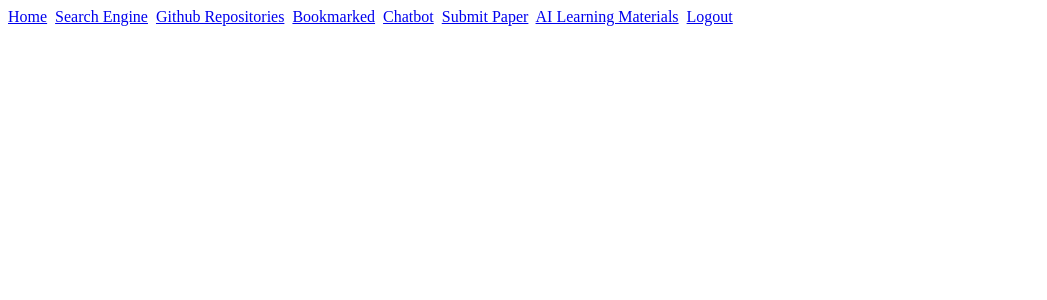
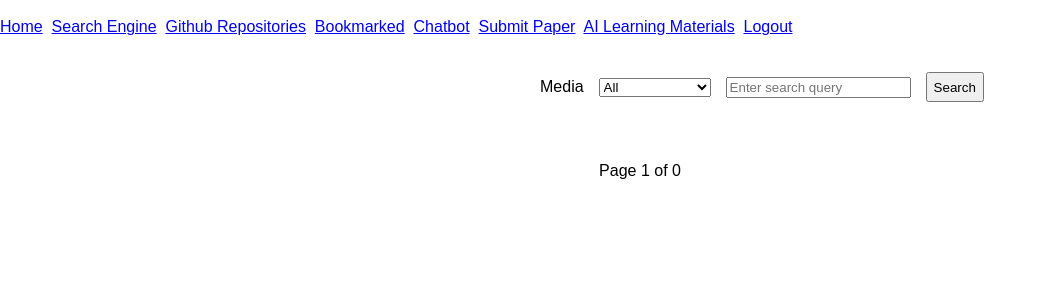
Before and after one commit to Castellanos02/CS256_HW1, a Flask app: page /search_engine in a window 1280 px wide. Shown: the top 300 px of the page, without its empty margins (0-1047 px from the left). Run offline with Flask 3, Linux system fonts and the light colour scheme.

Commit message:
Added search page

```diff
--- a/app.py
+++ b/app.py
@@ -3,6 +3,9 @@
 import os
 from dotenv import load_dotenv
 import csv
+from sqlalchemy.dialects.postgresql import UUID
+import uuid
+from openai import OpenAI
 
 app = Flask(__name__)
 app.config['SECRET_KEY'] = os.urandom(24)
@@ -14,83 +17,99 @@
 db = SQLAlchemy(app)
 
 class User(db.Model):
-    id = db.Column(db.Integer, primary_key = True)
+    id = db.Column(UUID(as_uuid=True), primary_key = True, default=uuid.uuid4)
     user_name = db.Column(db.String(100),unique=True, nullable = False)
     password = db.Column(db.String(100), nullable = False)
     email = db.Column(db.String(100), unique=True, nullable=False)
     access = db.Column(db.Integer, nullable=False)
 
 class githubdb(db.Model):
-    id = db.Column(db.Integer, primary_key = True)
+    id = db.Column(UUID(as_uuid=True), primary_key = True, default=uuid.uuid4)
     name = db.Column(db.String(100), nullable = False)
     description = db.Column(db.String(200), nullable = False)
     stars = db.Column(db.Integer, nullable=False)
     link = db.Column(db.String(200), nullable=False)
+    mediaType = db.Column(db.String(100), nullable = False)
 
 class arxiv(db.Model):
-    id = db.Column(db.Integer, primary_key = True)
+    id = db.Column(UUID(as_uuid=True), primary_key = True, default=uuid.uuid4)
     name = db.Column(db.String(100), nullable = False)
     description = db.Column(db.String(200), nullable = False)
     author = db.Column(db.String(100), nullable=False)
     link = db.Column(db.String(200), nullable=False)
+    mediaType = db.Column(db.String(100), nullable = False)
 
 class papersWithCode(db.Model):
-    id = db.Column(db.Integer, primary_key = True)
+    id = db.Column(UUID(as_uuid=True), primary_key = True, default=uuid.uuid4)
     name = db.Column(db.String(100), nullable = False)
     description = db.Column(db.String(200), nullable = False)
     author = db.Column(db.String(100), nullable=False)
     link = db.Column(db.String(200), nullable=False)
+    mediaType = db.Column(db.String(100), nullable = False)
 
 class coursera(db.Model):
-    id = db.Column(db.Integer, primary_key = True)
+    id = db.Column(UUID(as_uuid=True), primary_key = True, default=uuid.uuid4)
     name = db.Column(db.String(100), nullable = False)
     author = db.Column(db.String(100), nullable=False)
     link = db.Column(db.String(200), nullable=False)
     stars = db.Column(db.Float, nullable=False)
+    mediaType = db.Column(db.String(100), nullable = False)
     #image = db.Column(db.Integer, nullable=False)
     #skills = db.Column(db.String(100), nullable = False)
 
 class blogs(db.Model):
-    id = db.Column(db.Integer, primary_key = True)
+    id = db.Column(UUID(as_uuid=True), primary_key = True, default=uuid.uuid4)
     name = db.Column(db.String(100), nullable = False)
     author = db.Column(db.String(100), nullable=False)
     link = db.Column(db.String(200), nullable=False)
+    mediaType = db.Column(db.String(100), nullable = False)
     #image = db.Column(db.Integer, nullable=False)
 
 class openAi(db.Model):
-    id = db.Column(db.Integer, primary_key = True)
+    id = db.Column(UUID(as_uuid=True), primary_key = True, default=uuid.uuid4)
     name = db.Column(db.String(100), nullable = False)
     link = db.Column(db.String(200), nullable=False)
+    mediaType = db.Column(db.String(100), nullable = False)
     #image = db.Column(db.Integer, nullable=False)
 
 class googleScholar(db.Model):
-    id = db.Column(db.Integer, primary_key = True)
+    id = db.Column(UUID(as_uuid=True), primary_key = True, default=uuid.uuid4)
     name = db.Column(db.String(100), nullable = False)
     author = db.Column(db.String(100), nullable=False)
     link = db.Column(db.String(200), nullable=False)
     description = db.Column(db.String(200), nullable = False)
+    mediaType = db.Column(db.String(100), nullable = False)
 
 class fastAi(db.Model):
-    id = db.Column(db.Integer, primary_key = True)
+    id = db.Column(UUID(as_uuid=True), primary_key = True, default=uuid.uuid4)
     name = db.Column(db.String(100), nullable = False)
     author = db.Column(db.String(100), nullable=False)
     link = db.Column(db.String(200), nullable=False)
     description = db.Column(db.String(200), nullable = False)
+    mediaType = db.Column(db.String(100), nullable = False)
     #image = db.Column(db.Integer, nullable=False)
 
 class udacity(db.Model):
-    id = db.Column(db.Integer, primary_key = True)
+    id = db.Column(UUID(as_uuid=True), primary_key = True, default=uuid.uuid4)
     name = db.Column(db.String(100), nullable = False)
     link = db.Column(db.String(200), nullable=False)
     stars = db.Column(db.Float, nullable=True)
+    mediaType = db.Column(db.String(100), nullable = False)
     #image = db.Column(db.Integer, nullable=False)
 
 class documentation(db.Model):
-    id = db.Column(db.Integer, primary_key = True)
+    id = db.Column(UUID(as_uuid=True), primary_key = True, default=uuid.uuid4)
     name = db.Column(db.String(100), nullable = False)
     author = db.Column(db.String(100), nullable=False)
     link = db.Column(db.String(200), nullable=False)
     mediaType = db.Column(db.String(100), nullable=False)
+
+class allMedia(db.Model):
+    id = db.Column(UUID(as_uuid=True), primary_key = True, default=uuid.uuid4)
+    mediaId = db.Column(UUID(as_uuid=True))
+    mediaType = db.Column(db.String(100), nullable = False)
+    name = db.Column(db.String(100), nullable = False)
+    table = db.Column(db.String(100), nullable = False)
 
 with app.app_context():
     db.create_all()
@@ -111,9 +130,14 @@
                 if skipHeader:
                     skipHeader = 0
                     continue
-                arxiv_entry = arxiv(name=line[3],description=line[5],author=line[4],link=line[2])
+                arxiv_entry = arxiv(name=line[3],description=line[5],author=line[4],link=line[2], mediaType='Research')
                 db.session.add(arxiv_entry)
                 db.session.commit()
+        arxivEntries = db.session.query(arxiv).all()
+        for i in arxivEntries:
+            media_entry = allMedia(mediaId=i.id, mediaType="Research", name=i.name, table='arxiv')
+            db.session.add(media_entry)
+            db.session.commit()
 
         with open('csvFiles/blogs.csv', 'r', encoding='utf-8') as f:
             csvFile = csv.reader(f)
@@ -122,9 +146,14 @@
                 if skipHeader:
                     skipHeader = 0
                     continue
-                blog_entry = blogs(name=line[4],author=line[5],link=line[2])
+                blog_entry = blogs(name=line[4],author=line[5],link=line[2], mediaType='Blog')
                 db.session.add(blog_entry)
                 db.session.commit()
+        blogsEntries = db.session.query(blogs).all()
+        for i in blogsEntries:
+            media_entry = allMedia(mediaId=i.id, mediaType="Blogs", name=i.name, table='blogs')
+            db.session.add(media_entry)
+            db.session.commit()
 
         with open('csvFiles/coursera.csv', 'r', encoding='utf-8') as f:
             csvFile = csv.reader(f)
@@ -133,9 +162,14 @@
                 if skipHeader:
                     skipHeader = 0
                     continue
-                coursera_entry = coursera(name=line[4],author=line[5],link=line[3],stars=float(line[7]))
+                coursera_entry = coursera(name=line[4],author=line[5],link=line[3],stars=float(line[7]), mediaType='Course')
                 db.session.add(coursera_entry)
                 db.session.commit()
+        courseraEntries = db.session.query(coursera).all()
+        for i in courseraEntries:
+            media_entry = allMedia(mediaId=i.id, mediaType="Course", name=i.name, table='coursera')
+            db.session.add(media_entry)
+            db.session.commit()
 
         with open('csvFiles/documentation.csv', 'r', encoding='utf-8') as f:
             csvFile = csv.reader(f)
@@ -147,6 +181,11 @@
                 doc_entry = documentation(name=line[3],author=line[4],link=line[2],mediaType=line[5])
                 db.session.add(doc_entry)
                 db.session.commit()
+        docEntries = db.session.query(documentation).all()
+        for i in docEntries:
+            media_entry = allMedia(mediaId=i.id, mediaType="Documentation", name=i.name, table='documentation')
+            db.session.add(media_entry)
+            db.session.commit()
 
         with open('csvFiles/fastai.csv', 'r', encoding='utf-8') as f:
             csvFile = csv.reader(f)
@@ -155,9 +194,14 @@
                 if skipHeader:
                     skipHeader = 0
                     continue
-                fastai_entry = fastAi(name=line[4],author=line[5],link=line[2],description=line[6])
+                fastai_entry = fastAi(name=line[4],author=line[5],link=line[2],description=line[6], mediaType='Blog')
                 db.session.add(fastai_entry)
                 db.session.commit()
+        fastEntries = db.session.query(fastAi).all()
+        for i in docEntries:
+            media_entry = allMedia(mediaId=i.id, mediaType="Blogs", name=i.name, table='fastAi')
+            db.session.add(media_entry)
+            db.session.commit()
 
         with open('csvFiles/github.csv', 'r', encoding='utf-8') as f:
             csvFile = csv.reader(f)
@@ -166,9 +210,14 @@
                 if skipHeader:
                     skipHeader = 0
                     continue
-                github_entry = githubdb(name=line[3],link=line[2],description=line[4],stars=int(line[5]))
+                github_entry = githubdb(name=line[3],link=line[2],description=line[4],stars=int(line[5]), mediaType='Github Repo')
                 db.session.add(github_entry)
                 db.session.commit()
+        githubEntries = db.session.query(githubdb).all()
+        for i in githubEntries:
+            media_entry = allMedia(mediaId=i.id, mediaType="Github Repo", name=i.name, table='github')
+            db.session.add(media_entry)
+            db.session.commit()
 
         with open('csvFiles/googlescholar.csv', 'r', encoding='utf-8') as f:
             csvFile = csv.reader(f)
@@ -177,9 +226,14 @@
                 if skipHeader:
                     skipHeader = 0
                     continue
-                google_entry = googleScholar(name=line[3],link=line[2],description=line[5],author=line[4])
+                google_entry = googleScholar(name=line[3],link=line[2],description=line[5],author=line[4], mediaType='Research')
                 db.session.add(google_entry)
                 db.session.commit()
+        googleEntries = db.session.query(googleScholar).all()
+        for i in googleEntries:
+            media_entry = allMedia(mediaId=i.id, mediaType="Research", name=i.name, table='googleScholar')
+            db.session.add(media_entry)
+            db.session.commit()
 
         with open('csvFiles/openai.csv', 'r', encoding='utf-8') as f:
             csvFile = csv.reader(f)
@@ -188,9 +242,14 @@
                 if skipHeader:
                     skipHeader = 0
                     continue
-                openai_entry = openAi(name=line[4],link=line[2])
+                openai_entry = openAi(name=line[4],link=line[2], mediaType='Blog')
                 db.session.add(openai_entry)
                 db.session.commit()
+        openEntries = db.session.query(openAi).all()
+        for i in openEntries:
+            media_entry = allMedia(mediaId=i.id, mediaType="Blogs", name=i.name, table='openAi')
+            db.session.add(media_entry)
+            db.session.commit()
 
         with open('csvFiles/papersWithCode.csv', 'r', encoding='utf-8') as f:
             csvFile = csv.reader(f)
@@ -199,9 +258,14 @@
                 if skipHeader:
                     skipHeader = 0
                     continue
-                papers_entry = papersWithCode(name=line[3],link=line[2],description=line[5],author=line[4])
+                papers_entry = papersWithCode(name=line[3],link=line[2],description=line[5],author=line[4], mediaType='Research')
                 db.session.add(papers_entry)
                 db.session.commit()
+        papersEntries = db.session.query(papersWithCode).all()
+        for i in papersEntries:
+            media_entry = allMedia(mediaId=i.id, mediaType="Research", name=i.name, table='papersWithCode')
+            db.session.add(media_entry)
+            db.session.commit()
 
         with open('csvFiles/udacity.csv', 'r', encoding='utf-8') as f:
             csvFile = csv.reader(f)
@@ -215,9 +279,14 @@
                     star = float(line[5])
                 else:
                     star = None
-                udacity_entry = udacity(name=line[4],link=line[2],stars=star)
+                udacity_entry = udacity(name=line[4],link=line[2],stars=star, mediaType='Course')
                 db.session.add(udacity_entry)
                 db.session.commit()
+        udacityEntries = db.session.query(udacity).all()
+        for i in udacityEntries:
+            media_entry = allMedia(mediaId=i.id, mediaType="Course", name=i.name, table='udacity')
+            db.session.add(media_entry)
+            db.session.commit()
 
 @app.route('/', methods=['GET', 'POST'])
 def login():
@@ -236,9 +305,45 @@
 def home():
     return render_template('home.html', is_admin=session.get('is_admin', 0))
 
-@app.route('/search_engine')
+@app.route('/search_engine', methods=['GET'])
 def search():
-    return render_template('search_engine.html',is_admin=session.get('is_admin', 0))
+    tableMap = {"github" : githubdb, "papersWithCode" : papersWithCode, "udacity" : udacity,
+                 "coursera" : coursera, "arxiv" : arxiv, "blogs" : blogs, "fastAi" : fastAi,
+                   "openAi" : openAi, "documentation" : documentation, "googleScholar" : googleScholar}
+
+    page = request.args.get('page', 1, type=int)
+    query = request.args.get('query', '', type=str)
+    media = request.args.get('media')
+
+    print(media)
+
+    emptyQ = False
+    if query == '':
+        emptyQ = True
+
+    if media == 'All' and emptyQ:
+        results = db.session.query(allMedia).all()
+    elif media == 'All':
+        results = db.session.query(allMedia).filter(allMedia.name.ilike(f'%{query}%')).all()
+    elif media != 'All' and not emptyQ:
+        results = db.session.query(allMedia).filter(allMedia.name.ilike(f'%{query}%'), allMedia.mediaType==media).all()
+    else:
+        results = db.session.query(allMedia).filter(allMedia.mediaType==media).all()
+
+    queryResults = []
+
+    for i in results:
+        r = db.session.query(tableMap[i.table]).filter(tableMap[i.table].id==i.mediaId)
+        all_r = r.all()
+        if len(all_r) > 0:
+            queryResults.append(all_r[0])
+
+    total_pages = (len(queryResults) // 12) + (1 if len(queryResults) % 12 > 0 else 0)
+    start = (page - 1) * 12
+    end = start + 12
+    queryResults = queryResults[start:end]
+
+    return render_template('search_engine.html', results=queryResults, page=page, total_pages=total_pages, query=query, media=media, is_admin=session.get('is_admin', 0))
 
 @app.route('/repo_explorer')
 def github():
@@ -250,8 +355,16 @@
 def bookmark():
     return render_template('bookmark.html',is_admin=session.get('is_admin', 0))
 
-@app.route('/AI_chatot')
+@app.route('/AI_chatot', methods=['POST'])
 def bot():
+    response = request.form.get('response')
+    completion = client.chat.completions.create(
+        model="gpt-4o-mini",
+        store=True,
+        messages=[
+            {"role": "user", "content": "write a haiku about ai"}
+        ]
+    )
     return render_template('AI_bot.html',is_admin=session.get('is_admin', 0))
 
 @app.route('/contribute')
--- a/requirements.txt
+++ b/requirements.txt
@@ -8,3 +8,4 @@
 SQLAlchemy==2.0.39
 Flask-SQLAlchemy==3.1.1
 python-dotenv==0.19.2
+openai==1.66.3
--- a/templates/header.html
+++ b/templates/header.html
@@ -3,7 +3,6 @@
 <head>
     <meta charset="UTF-8">
     <meta name="viewport" content="width=device-width, initial-scale=1.0">
-    <title>Document</title>
 </head>
 <body>
 
--- a/templates/search_engine.html
+++ b/templates/search_engine.html
@@ -1,4 +1,129 @@
-{% extends "header.html" %}
+<!DOCTYPE html>
+<html lang='en'>
+<head>
+    <meta charset='UTF-8'>
+    <meta name='viewport' content='width=device-width, initial-scale=1.0'>
+    <style>
+        .results-container {
+            display: flex;
+            flex-wrap: wrap;
+            gap: 35px;
+            padding: 30px;
+            justify-content: center;
+        }
+
+        .result-box {
+            width: 500px;
+            padding: 15px;
+            border: 2px solid #ddd;
+            border-radius: 8px;
+            box-shadow: 0 2px 8px rgba(0, 0, 0, 0.1);
+            background-color: #f9f9f9;
+        }
+
+        .result-box h3 {
+            margin-top: 0;
+            font-size: 18px;
+        }
+
+        .result-box p {
+            font-size: 14px;
+            color: #000000;
+        }
+
+        .pagination-box {
+            display:flex;
+            align-items:center;
+            justify-content: center;
+            text-align:center;
+            font-family: Arial, Helvetica, sans-serif;
+            padding-bottom: 30px;
+        }
+
+        * {box-sizing: border-box;}
+
+        .search-box {
+            display: flex;
+            justify-content: center;
+            align-items: center;
+            text-align:center;
+            font-family: Arial, Helvetica, sans-serif;
+        }
+
+        form {
+            display:flex;
+            align-items: center;
+            gap:15px;
+            height:30px;
+            width:200px;
+        }
+
+        button {
+            height:30px;
+            width:75px;
+            text-align:center;
+        }
+
+        body {
+            margin: 0;
+            font-family: Arial, Helvetica, sans-serif;
+        }
+    </style>
+</head>
+<br>
+{% extends 'header.html' %}
+
+{% block content %}
+<br><br><br>
+<div class='search-box'>
+    <form action='/search_engine' method='GET'>
+    <label for='dropdown'>Media</label>
+        <select id='dropdown' name='media'>
+            <option value='All' {% if media=='All' %} selected {% endif %}>All</option>
+            <option value='Github Repo' {% if media=='Github Repo' %} selected {% endif %}>Github Repo</option>
+            <option value='Research' {% if media=='Research' %} selected {% endif %}>Research</option>
+            <option value='Course' {% if media=='Course' %} selected {% endif %}>Course</option>
+            <option value='Blogs' {% if media=='Blogs' %} selected {% endif %}>Blogs</option>
+            <option value='Documentation' {% if media=='Documentation' %} selected {% endif %}>Documentation</option>
+        </select>
+        <input type='text' name='query' placeholder='Enter search query' value='{{ query }}'>
+        <button type='submit'>Search</button>
+    </form>
+</div>
+
+<div class='results-container'>
+    <tbody>
+        {% for r in results %}
+        <div class='result-box'>
+            <h3>{{ r.name }}</h3>
+            <a href='{{ r.link }}'>Link</a>
+            <p>Author(s):<br>{{ r.author }}</p>
+            <p>Type: {{ r.mediaType }}</p>
+            {% if r.stars %}
+                <p>Stars:<br>{{ r.stars }} ⭐</p>
+            {% endif %}
+
+            {% if r.description %}
+                <p>Description:<br>{{ r.description }}</p>
+            {% endif %}
+        </div>
+        {% endfor %}
+    </tbody>
+</div>
+
+<div class='pagination-box'>
+    {% if page > 1 %}
+        <a href='{{ url_for("search", page=page-1, query=query, media=media) }}'>Previous</a>
+    {% endif %}
+    &nbsp;&nbsp;&nbsp;
+    <span>Page {{ page }} of {{ total_pages }}</span>
+    &nbsp;&nbsp;&nbsp;
+    {% if page < total_pages %}
+        <a href='{{ url_for("search", page=page+1, query=query, media=media) }}'>Next</a>
+    {% endif %}
+</div>
+
+{% endblock %}
 
 </body>
 </html>
```
Also changed, not shown: templates/repo_explorer.html (+18 -8 lines).
